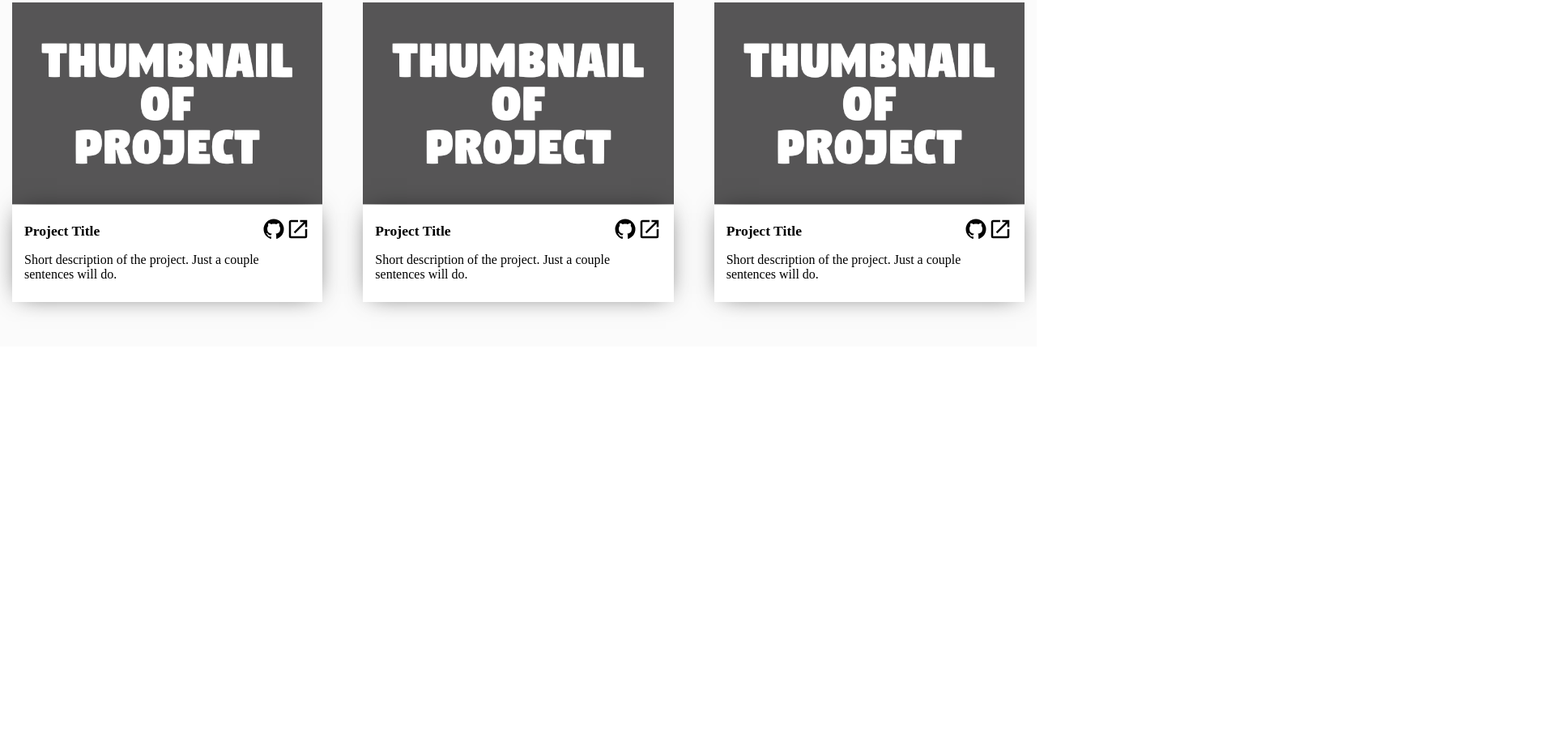
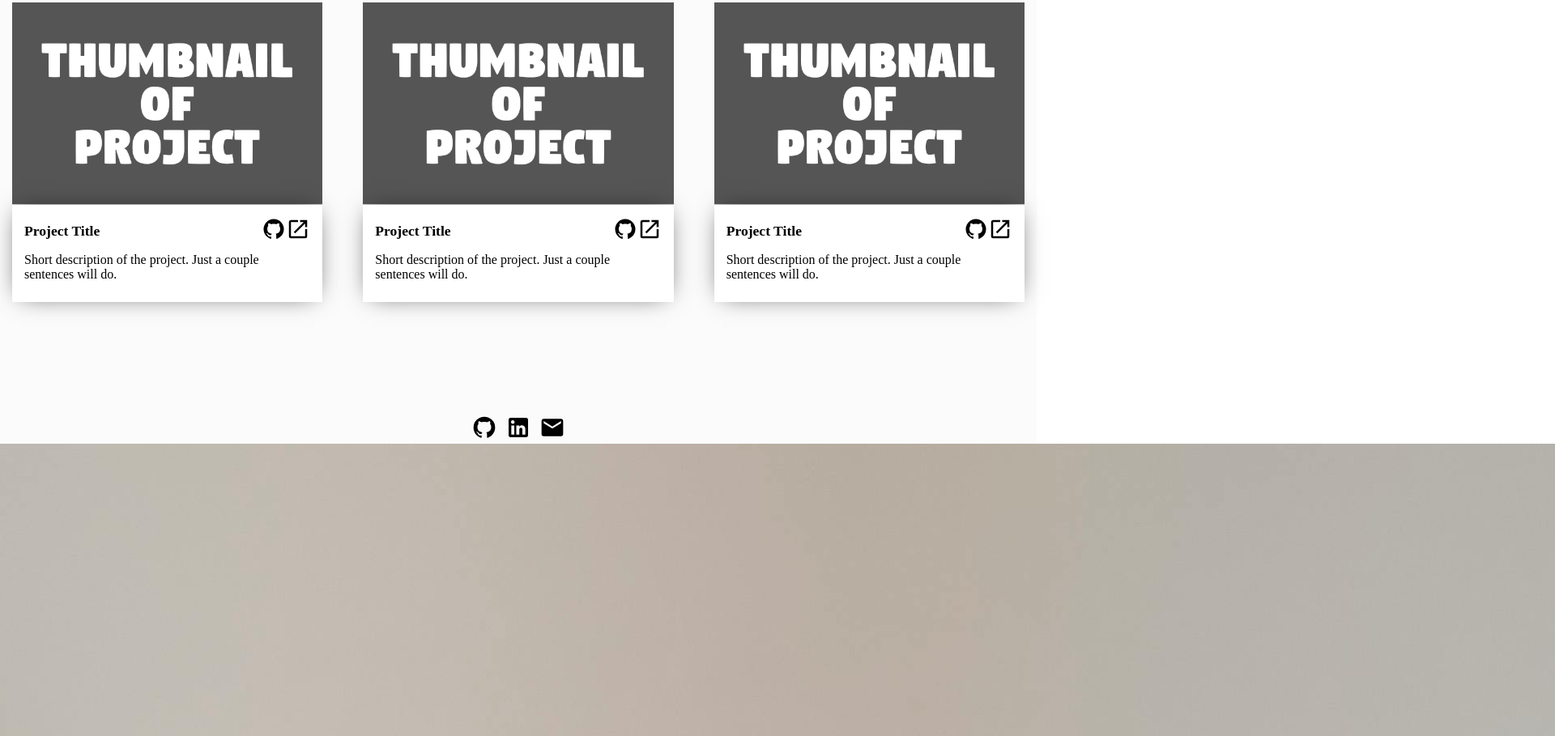
Before and after one commit to DrearyDev/homepage, a website built with webpack: page src/index.html in a window 1280 px wide. Shown: the part 967-1876 px from the top of the page at 81% size, 1920 px wide, since content can reach past the window. Before the commit the page ends 1395 px from the top, so only its background shows below. Built offline with nearby package versions, Linux system fonts and the light colour scheme.

Commit message:
Add markup for footer

```diff
--- a/src/index.html
+++ b/src/index.html
@@ -232,7 +232,48 @@
     </main>
 
     <footer>
+        <div class="container">
+            <div class="contact-info">
+                <h2>Contact Me</h2>
 
+                <p>
+                Please get in touch if you think our work could be mutually beneficial!
+                </p>
+
+                <address class="location">
+                    1234 Random Road <br>
+                    Random Town, California 12345
+
+                    <div class="phone">555-555-5555</div>
+                </address>
+
+                <div class="socials">
+                    <!--
+                        I dont have a linkedin or Email so those links are for display only
+                    -->
+                    <a href="https://github.com/DrearyDev/homepage" target="_blank" title="my github profile (opens in new tab)">
+                        <img src=<%=require("../icons/github.svg")%> alt="github">
+                    </a>
+
+                    <a href="#linkedin" target="_blank" title="my linkedin account (opens in new tab)">
+                        <img src=<%=require("../icons/linkedin.svg")%> alt="linkedin">
+                    </a>
+
+                    <a href="#email" target="_blank" title="my email (opens in new tab)">
+                        <img src=<%=require("../icons/email.svg")%> alt="email">
+                    </a>
+                </div>
+            </div>
+
+            <picture>
+                <source
+                        media="(width >= 1000px)"
+                        srcset=<%=require("../images/dev_side_shot_landscape_6000w.jpg")%>
+                >
+
+                <img src=<%=require("../images/dev_side_shot_portrait_3000w.jpg")%> alt="">
+            </picture>
+        </div>
     </footer>
 
 </body>
```
Also changed, not shown: dist/0b454d6aeda1578fa2ba.svg (added), dist/bundle.js, dist/c881cc10edf6592f01b4.jpg (added), dist/index.html, 1 other file.
